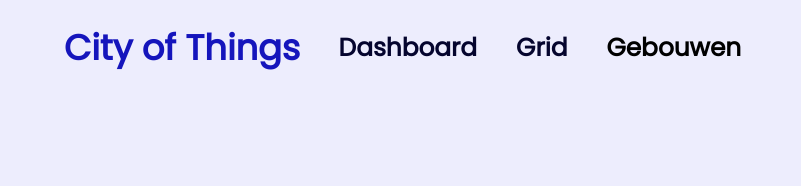
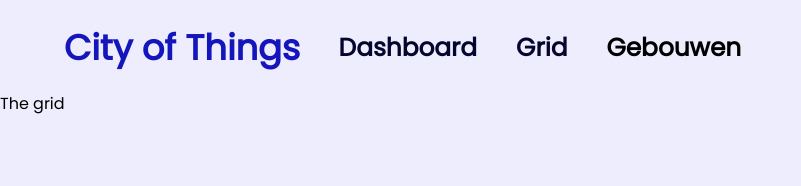
Before and after one commit to Michielez/city-of-things-client, a Vue app: page /grid in a window 1280 px wide. Shown: the top 186 px of the page, without its empty margins (0-801 px from the left). Built offline with nearby package versions, Linux system fonts and the light colour scheme.

Commit message:
add gridView

```diff
--- a/src/router/index.js
+++ b/src/router/index.js
@@ -1,7 +1,7 @@
 import { createRouter, createWebHistory } from 'vue-router';
 
 import DashboardView from '../views/DashboardView.vue';
-// import Grid from '../views/Grid.vue';
+import GridView from '../views/GridView.vue';
 import BuildingView from '../views/BuildingView.vue';
 
 const router = createRouter({
@@ -12,11 +12,11 @@ const router = createRouter({
             name: 'dashboard',
             component: DashboardView
         },
-        // {
-        //     path: '/grid',
-        //     name: 'grid',
-        //     component: GridView
-        // }
+        {
+            path: '/grid',
+            name: 'grid',
+            component: GridView
+        },
         {
             path: '/buildings/:name',
             name: 'buildings',
--- /dev/null
+++ b/src/views/GridView.vue
@@ -0,0 +1,17 @@
+<template>
+    <main>
+        <Grid />
+    </main>
+</template>
+<script>
+import Grid from '../components/Grid.vue';
+export default {
+    name: "GridView",
+    components: {
+        Grid
+    }
+}
+</script>
+<style lang="scss">
+
+</style>
```
